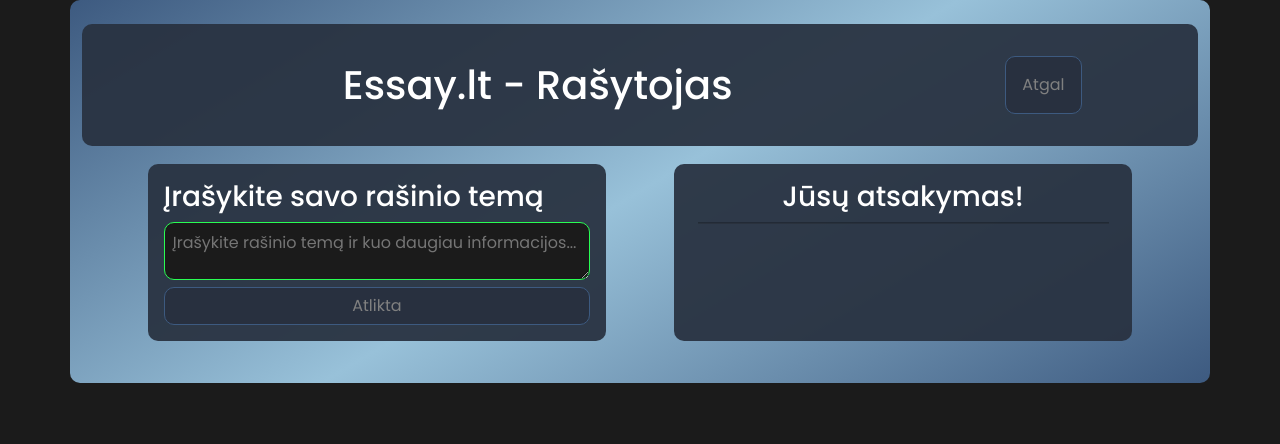
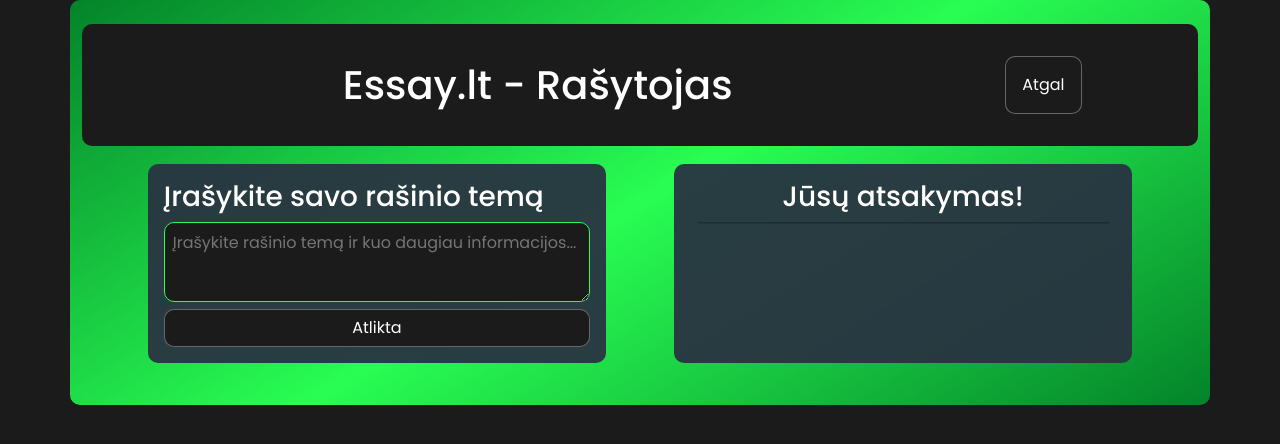
Before and after one commit to Erneeh/Essay-1, a Django app: page /rasiniai/ in a window 1280 px wide. Shown: the part 120-564 px from the top of the page. Run offline with Django 3.2, Linux system fonts and the light colour scheme; some libraries are stand-ins or nearby versions.

Commit message:
Update rasiniai.css

```diff
--- a/Projektas/staticfiles_build/static/css/rasiniai.css
+++ b/Projektas/staticfiles_build/static/css/rasiniai.css
@@ -11,7 +11,7 @@
 }
 .deze-forma {
     border-radius: 10px;
-    background: linear-gradient(149deg,#3d5a80,#98c1d9,#3d5a80);
+    background: linear-gradient(149deg,#04832a,#29fd53,#04832a);
 }
 .deze-headeris {
     margin: 0;
@@ -23,7 +23,7 @@
 .deze-headeris-background {
     border-radius: 10px;
     margin-bottom: 10px;
-    background: #293241f0;
+    background: #1b1b1b;
     margin-left: 10px;
 }
 .headerio-title, .headerio-title h1 {
@@ -40,9 +40,10 @@
 
 .headerio-mygtukas-atgal button{
     border-radius: 10px;
-    border: 1px solid #3d5a80;
-    background-color: #28303f;
-    color: grey;
+    border: 1px solid #8d8d8da8;
+    background-color: #1b1b1b;
+    color: white;
+    cursor: pointer;
 }
 .headerio-mygtukas-atgal button:hover {
     color: #29fd53;
@@ -73,13 +74,15 @@
 
 
 .deze-inputas textarea {
-
+    min-height: 10vh;
+    max-height: 30vh;
 }
 .deze-inputas button {
     border-radius: 10px;
-    border: 1px solid #3d5a80;
-    background-color: #28303f;
-    color: grey;
+    border: 1px solid #8d8d8da8;
+    background-color: #1b1b1b;
+    color: white;
+    cursor: pointer;
 }
 
 .deze-inputas button:hover {
@@ -105,6 +108,15 @@
   height: 2px;
 }
 
+.outputas {
+    color: white;
+    background-color: transparent;
+    margin: 0;
+    display: flex;
+    justify-content: center;
+    align-items: center;
+}
+
 form {
     background-color: transparent;
 }
```
